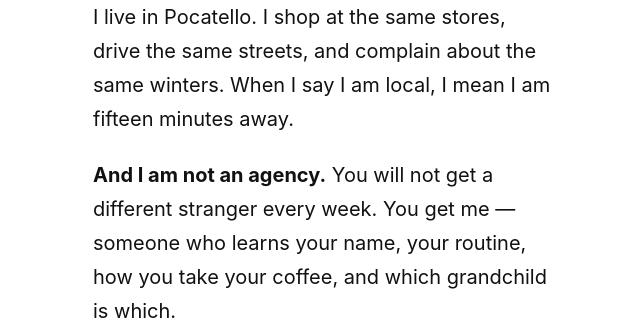
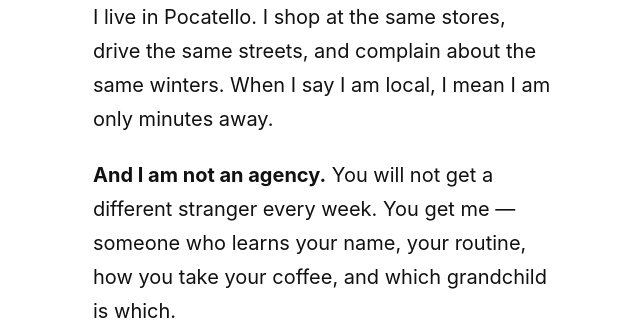
Before and after one commit to BillBrieferServer/seasons, a FastAPI app: page /preview/story in a window 1280 px wide. Shown: the part 1832-2154 px from the top of the page, without its empty margins (315-955 px from the left). Run offline with FastAPI, Linux system fonts and the light colour scheme; parts of the project's set-up code (start-up, migrations or seed data) failed here and were passed over; some libraries are stand-ins or nearby versions.

Commit message:
Story: only minutes away

```diff
--- a/app/templates/public/story.html
+++ b/app/templates/public/story.html
@@ -43,7 +43,7 @@
 
     <p>I live in Pocatello. I shop at the same stores, drive the same streets, and
     complain about the same winters. When I say I am local, I mean I am
-    fifteen minutes away.</p>
+    only minutes away.</p>
 
     <p><strong>And I am not an agency.</strong> You will not get a different stranger
     every week. You get me &mdash; someone who learns your name, your routine, how you
```
